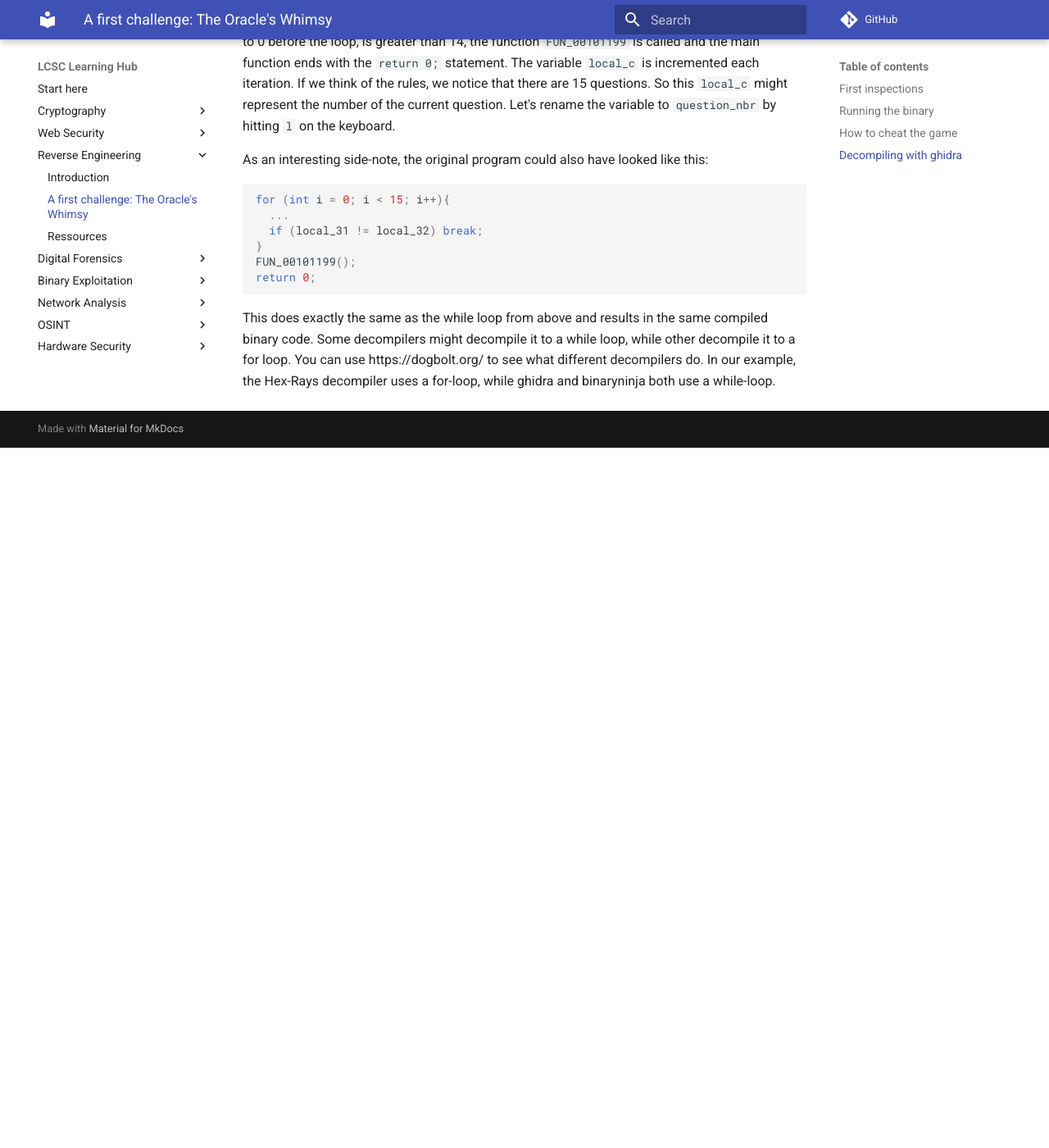
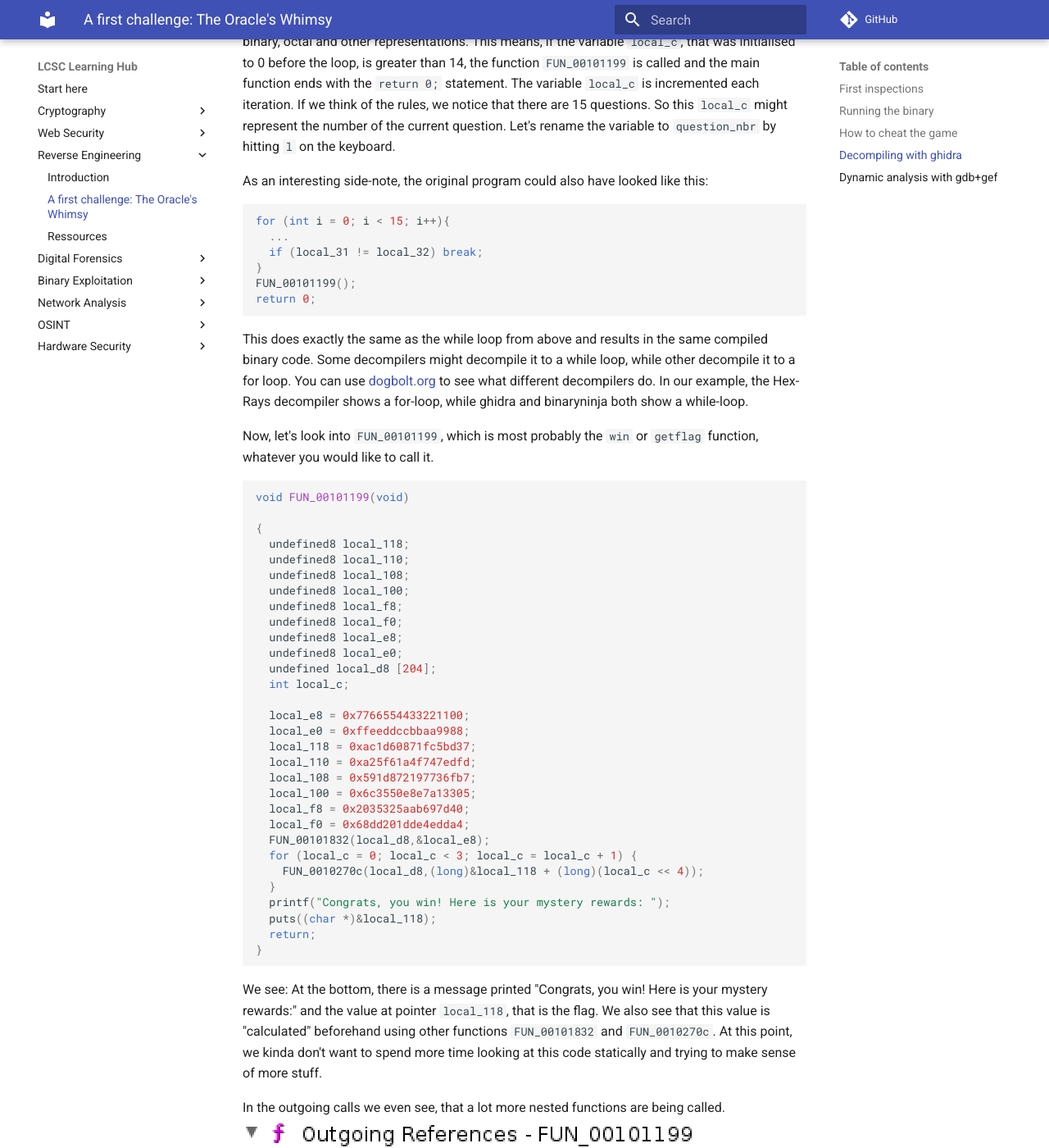
Before and after one commit to LetzPwn/lcsc-mkdocs, an MkDocs documentation site: the page built from docs/reverse-engineering/a-first-challenge.md, in a window 1280 px wide and 1400 px high, scrolled down 5018 px. Shown: the whole window at 82% size. Built offline with MkDocs 1.6.1 and Material for MkDocs 9.7.7, drawn with Linux system fonts in a browser that asks for light colours; comment, search, counter and statistics services are not loaded; before the commit the page ends 5564 px from its top, so only the background shows below that; some of the changed text lies outside the part shown.

Commit message:
update rev

````diff
--- a/docs/reverse-engineering/a-first-challenge.md
+++ b/docs/reverse-engineering/a-first-challenge.md
@@ -206,4 +206,54 @@ for (int i = 0; i < 15; i++){
 FUN_00101199();
 return 0;
 ```
-This does exactly the same as the while loop from above and results in the same compiled binary code. Some decompilers might decompile it to a while loop, while other decompile it to a for loop. You can use https://dogbolt.org/ to see what different decompilers do. In our example, the Hex-Rays decompiler uses a for-loop, while ghidra and binaryninja both use a while-loop.
+This does exactly the same as the while loop from above and results in the same compiled binary code. Some decompilers might decompile it to a while loop, while other decompile it to a for loop. You can use [dogbolt.org](https://dogbolt.org/) to see what different decompilers do. In our example, the Hex-Rays decompiler shows a for-loop, while ghidra and binaryninja both show a while-loop.
+
+Now, let's look into `FUN_00101199`, which is most probably the `win` or `getflag` function, whatever you would like to call it.
+
+```c
+void FUN_00101199(void)
+
+{
+  undefined8 local_118;
+  undefined8 local_110;
+  undefined8 local_108;
+  undefined8 local_100;
+  undefined8 local_f8;
+  undefined8 local_f0;
+  undefined8 local_e8;
+  undefined8 local_e0;
+  undefined local_d8 [204];
+  int local_c;
+
+  local_e8 = 0x7766554433221100;
+  local_e0 = 0xffeeddccbbaa9988;
+  local_118 = 0xac1d60871fc5bd37;
+  local_110 = 0xa25f61a4f747edfd;
+  local_108 = 0x591d872197736fb7;
+  local_100 = 0x6c3550e8e7a13305;
+  local_f8 = 0x2035325aab697d40;
+  local_f0 = 0x68dd201dde4edda4;
+  FUN_00101832(local_d8,&local_e8);
+  for (local_c = 0; local_c < 3; local_c = local_c + 1) {
+    FUN_0010270c(local_d8,(long)&local_118 + (long)(local_c << 4));
+  }
+  printf("Congrats, you win! Here is your mystery rewards: ");
+  puts((char *)&local_118);
+  return;
+}
+```
+
+We see: At the bottom, there is a message printed "Congrats, you win! Here is your mystery rewards:" and the value at pointer `local_118`, that is the flag. We also see that this value is "calculated" beforehand using other functions `FUN_00101832` and `FUN_0010270c`. At this point, we kinda don't want to spend more time looking at this code statically and trying to make sense of more stuff.
+
+In the outgoing calls we even see, that a lot more nested functions are being called.
+![image](/data/rev_outgoing_references.png)
+
+So let's jump into our Dynamic Analysis!
+
+## Dynamic analysis with gdb+gef
+
+Make sure to have gdb and gef (GDB enhanced features) installed.
+
+```
+gdb the_oracles_whimsy
+```
````
Also changed, not shown: other parts of docs/reverse-engineering/a-first-challenge.md (+2 -2 lines), docs/reverse-engineering/introduction.md (+5 -1 lines), docs/reverse-engineering/ressources.md (+2 -2 lines), docs/data/rev_outgoing_references.png (added).
